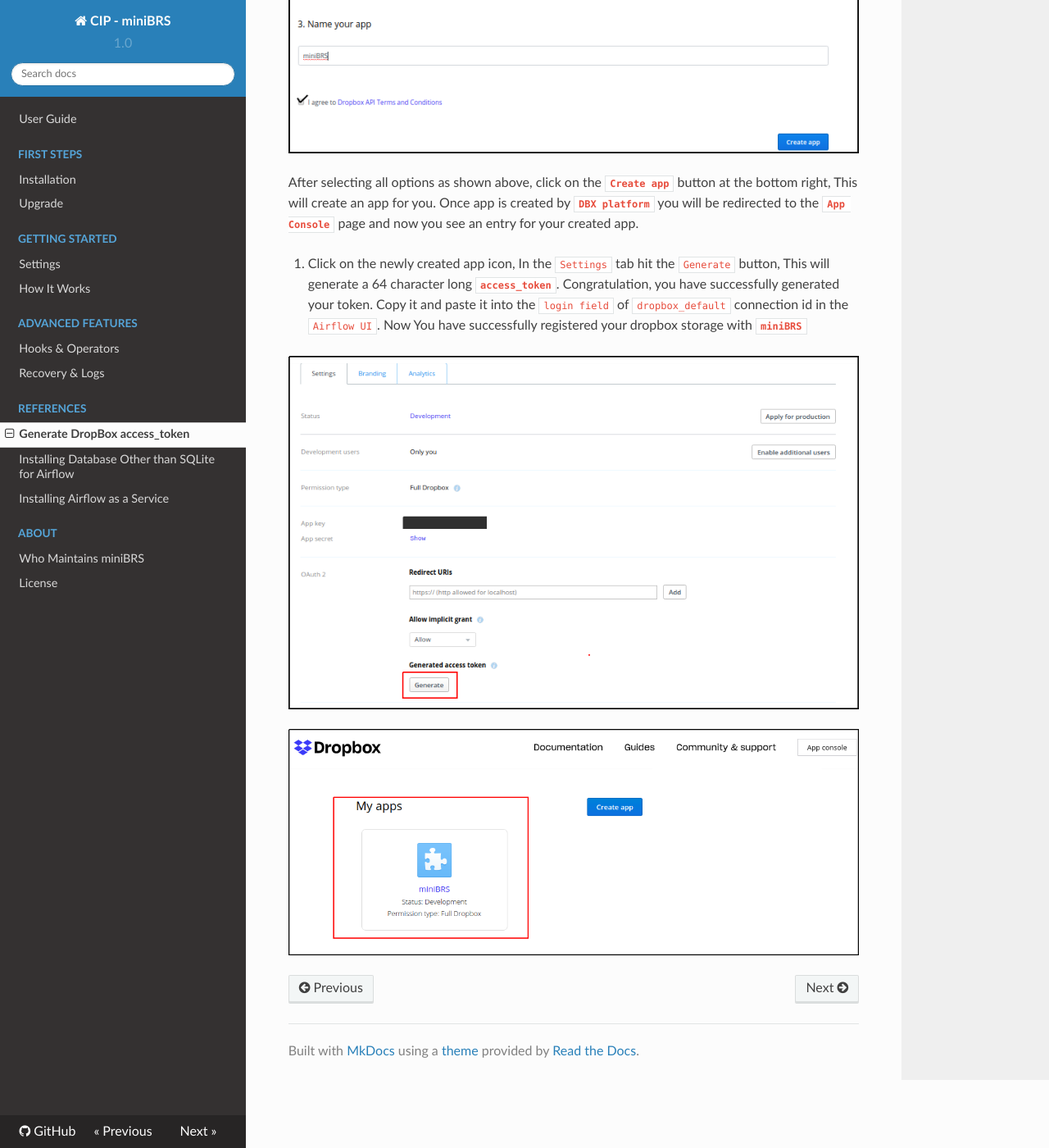
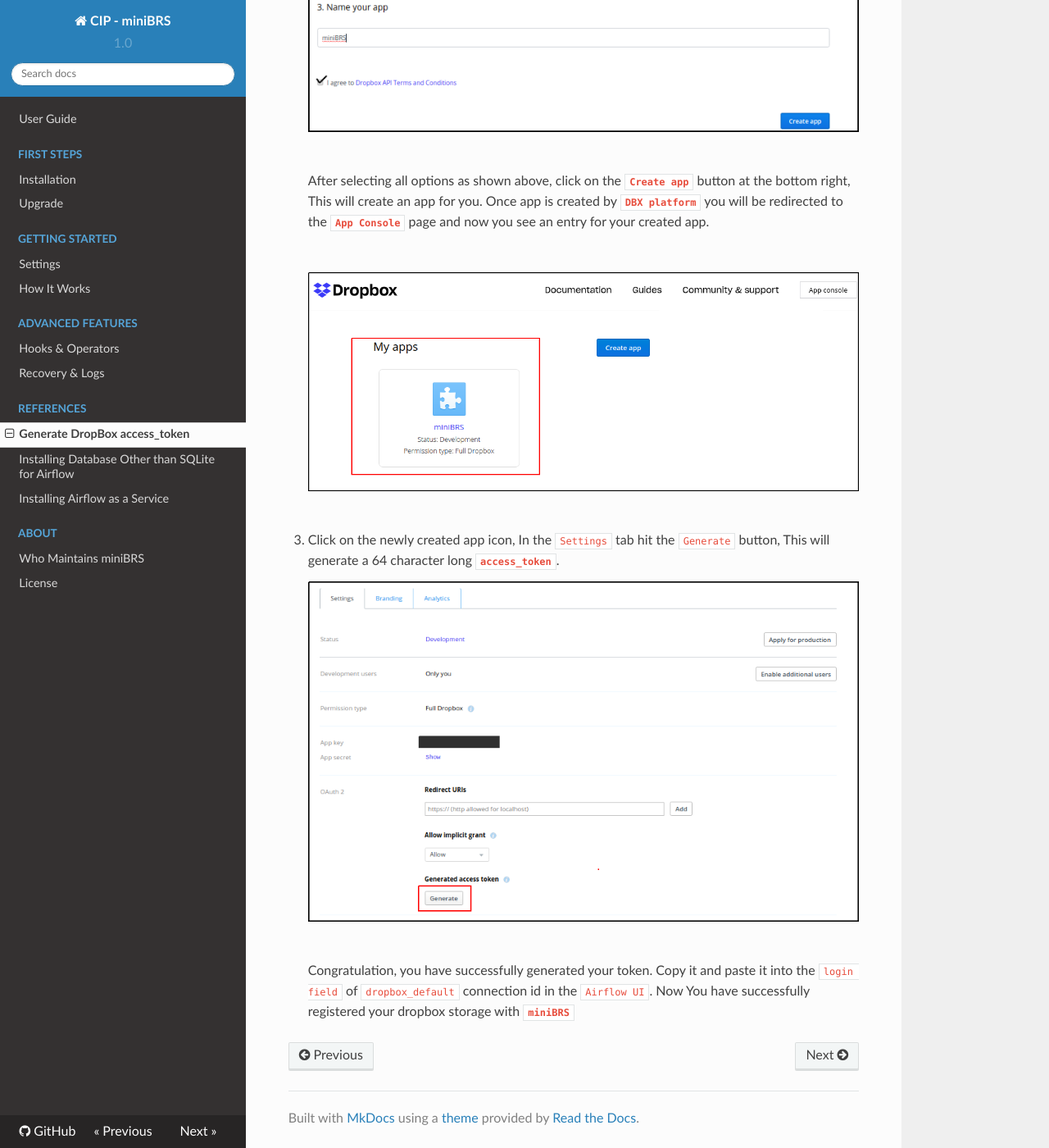
Before and after one commit to shahbaz-ali/miniBRS, an MkDocs documentation site: the page built from docs/dropbox.md, in a window 1280 px wide and 1400 px high, scrolled down 1366 px. Shown: the whole window at 82% size. Built offline with MkDocs 1.6.1, drawn with Linux system fonts in a browser that asks for light colours; nearby versions of some CDN libraries.

Commit message:
Updates dropbox,index,settings and README doc files

```diff
--- a/docs/dropbox.md
+++ b/docs/dropbox.md
@@ -6,26 +6,38 @@
 
 1. Hit the following URL  [www.dropbox.com/developers](https://www.dropbox.com/developers) in your browser.  Click on the `App Console` button on the top right side of the webpage, It will take you to the dropbox login page, If you are not logged in else you will be redirected to **`App Console`** webpage. Sign in with your credentials and proceed.
 
-  ![](img/Dropbox1.png)
+    ![](img/Dropbox1.png)
+
+    <br/>
 
 2. Once the login is success, a `Create app` button appears in the `App Console` page.
 
-  ![](img/Dropbox2.png)
+    ![](img/Dropbox2.png)
 
-  Click on the `Create app` button, You will see `DBX Platform` screen with various setting options listed. choose the values for the options as shown below:
+    Click on the `Create app` button, You will see `DBX Platform` screen with various setting options listed. choose the values for the options as shown below:
 
-   * For **`Choose an Api`** option select `Dropbox API`.
-   * For **`Type Access`** select `Full Dropbox`.
-   * And in the last field choose any name for your `app`.
+    * For **`Choose an Api`** option select `Dropbox API`.
+    * For **`Type Access`** select `Full Dropbox`.
+    * And in the last field choose any name for your `app`.
 
-  ![](img/Dropbox3.png)
+    <br/>
 
- After selecting all options as shown above, click on the **`Create app`** button at the bottom right, This will create an  app for you. Once app is created by **`DBX platform`** you will be redirected to the **`App Console`** page and now you see  an entry for your created app.
+    ![](img/Dropbox3.png)
 
-3. Click on the newly created app icon, In the `Settings` tab  hit the `Generate` button, This will generate a 64 character long **`access_token`**. Congratulation, you have successfully generated your token. Copy it and paste it into the `login field` of `dropbox_default` connection id in the `Airflow UI`. Now You have successfully registered your dropbox storage with **`miniBRS`**
+    <br/>
 
-  ![](img/Dropbox4.png)
+    After selecting all options as shown above, click on the **`Create app`** button at the bottom right, This will create an  app for you. Once app is created by **`DBX platform`** you will be redirected to the **`App Console`** page and now you see  an entry for your created app.
 
+    <br/>
 
+    ![](img/Dropbox5.png)
 
-   ![](img/Dropbox5.png)
+    <br/>
+
+3. Click on the newly created app icon, In the `Settings` tab  hit the `Generate` button, This will generate a 64 character long **`access_token`**.
+
+    ![](img/Dropbox4.png)
+
+    <br/>
+
+     Congratulation, you have successfully generated your token. Copy it and paste it into the `login field` of `dropbox_default` connection id in the `Airflow UI`. Now You have successfully registered your dropbox storage with **`miniBRS`**
```
Also changed, not shown: README.md (+7 -0 lines), docs/README.md (+6 -0 lines), docs/index.md (+7 -1 lines), docs/settings.md (+19 -0 lines).
